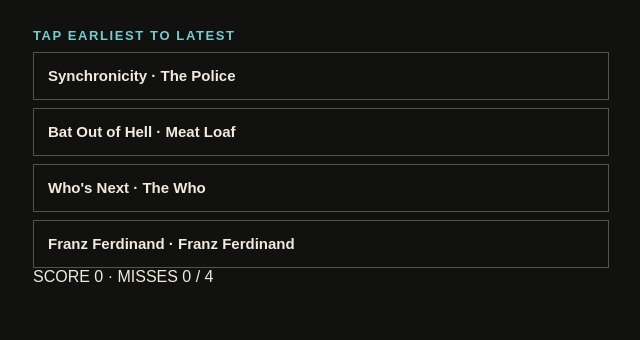
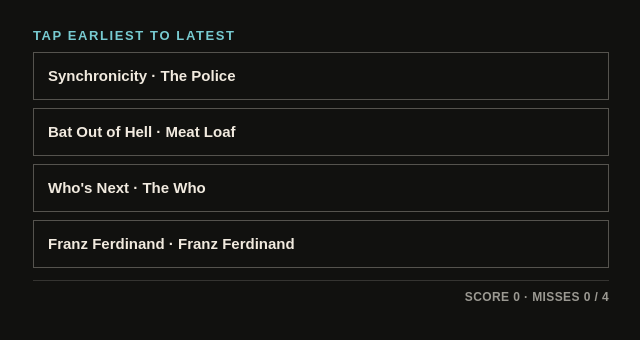
Before and after one commit to czarina28/side-one-track-one, a plain HTML site: page index.html in a window 1280 px wide. Shown: the part 248-588 px from the top of the page, without its empty margins (319-959 px from the left). Drawn offline with Linux system fonts and the light colour scheme.

Commit message:
Style score as visible game status

```diff
--- a/app.css
+++ b/app.css
@@ -196,12 +196,14 @@ h2 {
     display: none;
 }
 
-footer {
-    margin-top: auto;
-    padding-top: 10px;
+.score-status {
+    margin-top: 12px;
+    padding-top: 9px;
     border-top: 1px solid #353431;
-    color: #77756f;
-    font-size: 11px;
+    color: var(--muted);
+    font-size: 12px;
+    font-weight: 700;
+    letter-spacing: .4px;
     text-align: right;
 }
 
```
